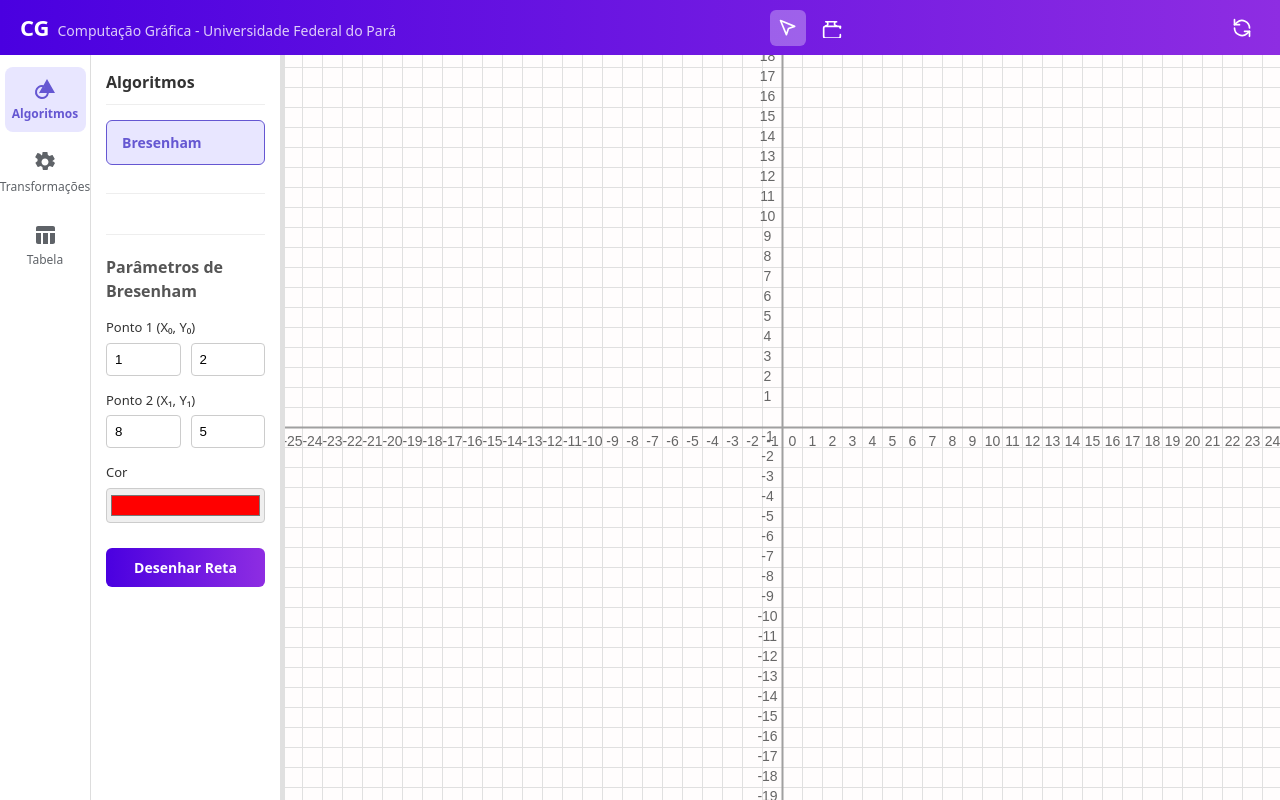
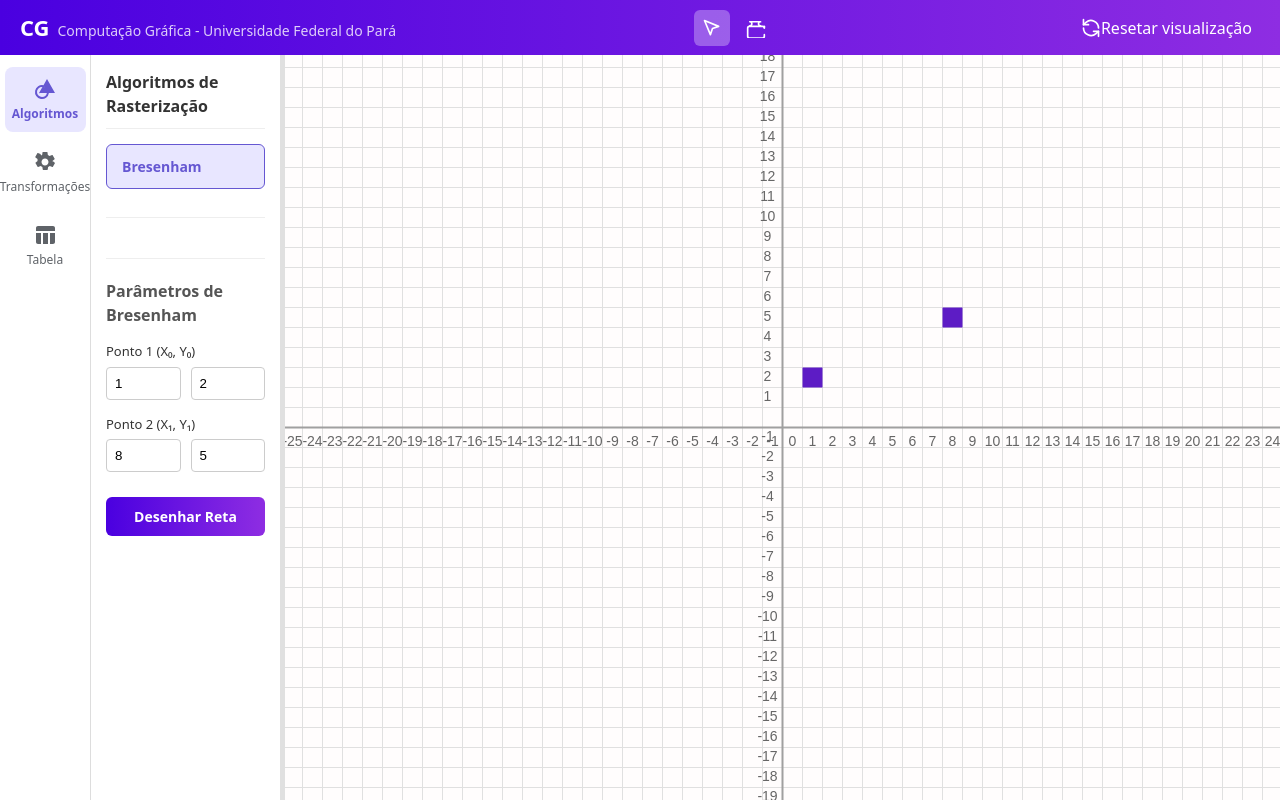
Before and after one commit to syannekaroline/computacao_grafica_pratica, a React (Vite) app in the folder cg-react-project/: page / in a window 1280 px wide. Built offline with nearby package versions, Linux system fonts and the light colour scheme.

Commit message:
feat: bresenham funcional

```diff
--- a/cg-react-project/src/App.jsx
+++ b/cg-react-project/src/App.jsx
@@ -11,19 +11,31 @@ function App() {
 
   const [sidebarWidth, setSidebarWidth] = useState(280);
   const isResizingRef = useRef(false);
+  const [drawnObjects, setDrawnObjects] = useState([]);
 
   // --- Seção de Pontos da Tabela ---
   const [points, setPoints] = useState([]);
 
   // add no commit de add dos parametros do bresenham
    const [parameters, setParameters] = useState({
-    bresenham: { p1: { x: 1, y: 2 }, p2: { x: 8, y: 5 }, color: '#FF0000' },
+    bresenham: { p1: { x: 1, y: 2 }, p2: { x: 8, y: 5 }},
      // Futuramente, outros algoritmos virão aqui
     });
     // Por enquanto, esta função não fará nada, mas é necessária para os inputs
     const handleParameterChange = (algorithm, paramName, value) => {
-        console.log("Parâmetro alterado:", { algorithm, paramName, value });
+      setParameters(prevParams => ({
+      ...prevParams,
+      [algorithm]: {
+          ...prevParams[algorithm],
+          [paramName]: value,
+        },
+      }));
     };
+
+  // --- NOVA FUNÇÃO DE RESET ---
+  const handleReset = () => {
+    setDrawnObjects([]);
+  };
 
   const handleMouseDown = (e) => { e.preventDefault(); isResizingRef.current = true; };
   const handleMouseMove = useCallback((e) => {
@@ -33,6 +45,19 @@ function App() {
     }
   }, []);
   const handleMouseUp = useCallback(() => { isResizingRef.current = false; }, []);
+
+  //bresenham
+  const handleDrawAlgorithm = () => {
+  if (selectedAlgorithm === 'bresenham') {
+    const newObject = {
+        id: `bresenham-${Date.now()}`,
+        type: 'bresenham',
+        params: { ...parameters.bresenham },
+        color: '#5d1cc5', // A cor da reta final será preta
+      };
+      setDrawnObjects(prevObjects => [...prevObjects, newObject]);
+    }
+  };;
 
   useEffect(() => {
     window.addEventListener('mousemove', handleMouseMove);
@@ -53,7 +78,12 @@ function App() {
 
   return (
     <div className="app-container">
-      <TopMenu currentMode={currentMode} onModeChange={setCurrentMode} />
+      {/* Adicione a prop onReset aqui */}
+      <TopMenu
+        currentMode={currentMode}
+        onModeChange={setCurrentMode}
+        onReset={handleReset}
+      />
       <div className="main-content">
         <div style={{ width: `${sidebarWidth}px`, flexShrink: 0, backgroundColor: '#fff' }}>
           <Sidebar
@@ -67,11 +97,17 @@ function App() {
             onSelectAlgorithm={setSelectedAlgorithm}
             parameters={parameters}
             onParameterChange={handleParameterChange}
+            onDrawAlgorithm={handleDrawAlgorithm}
           />
         </div>
         <div className="resizer" onMouseDown={handleMouseDown} />
         <div className="canvas-container">
-          <Canvas points={points} />
+          <Canvas
+          points={points}
+          parameters={parameters}
+          selectedAlgorithm={selectedAlgorithm}
+          drawnObjects={drawnObjects}
+          />
         </div>
       </div>
     </div>
--- /dev/null
+++ b/cg-react-project/src/algorithms/bresenham.js
@@ -0,0 +1,34 @@
+/**
+ * Implementa o algoritmo de Bresenham para desenhar uma linha entre dois pontos.
+ * @param {object} p1 - Ponto inicial { x, y }
+ * @param {object} p2 - Ponto final { x, y }
+ * @returns {Array<object>} - Um array de pontos { x, y } que formam a linha.
+ */
+export function calculateBresenhamLine(p1, p2) {
+  const points = [];
+  let x1 = Math.round(p1.x);
+  let y1 = Math.round(p1.y);
+  const x2 = Math.round(p2.x);
+  const y2 = Math.round(p2.y);
+
+  const dx = Math.abs(x2 - x1);
+  const dy = -Math.abs(y2 - y1);
+  const sx = x1 < x2 ? 1 : -1;
+  const sy = y1 < y2 ? 1 : -1;
+  let err = dx + dy;
+
+  while (true) {
+    points.push({ x: x1, y: y1 });
+    if (x1 === x2 && y1 === y2) break;
+    const e2 = 2 * err;
+    if (e2 >= dy) {
+      err += dy;
+      x1 += sx;
+    }
+    if (e2 <= dx) {
+      err += dx;
+      y1 += sy;
+    }
+  }
+  return points;
+}
--- a/cg-react-project/src/components/AlgorithmView/AlgorithmView.jsx
+++ b/cg-react-project/src/components/AlgorithmView/AlgorithmView.jsx
@@ -1,15 +1,18 @@
 import React from 'react';
 import './AlgorithmView.css';
 
+// CORREÇÃO: A lista de algoritmos volta a ser definida aqui dentro.
+// Isso torna o componente autossuficiente e corrige o erro.
 const algorithms = [
   { id: 'bresenham', name: 'Bresenham' },
-  // Futuramente: { id: 'circle', name: 'Círculo' },
+  // Outros algoritmos serão adicionados aqui no futuro...
 ];
 
+// A prop 'algorithms' foi removida da lista de parâmetros da função
 function AlgorithmView({ selectedAlgorithm, onSelectAlgorithm }) {
   return (
     <div className="algorithm-view-container">
-      <h3>Algoritmos</h3>
+      <h3>Algoritmos de Rasterização</h3>
       <ul className="algorithm-list">
         {algorithms.map((algo) => (
           <li key={algo.id}>
--- a/cg-react-project/src/components/Canvas/Canvas.jsx
+++ b/cg-react-project/src/components/Canvas/Canvas.jsx
@@ -1,7 +1,8 @@
 import React, { useRef, useEffect, useState } from 'react';
 import './Canvas.css';
+import { calculateBresenhamLine } from '../../algorithms/bresenham';
 
-function Canvas({ points }) {
+function Canvas({ points, parameters, selectedAlgorithm, drawnObjects }) {
   const canvasRef = useRef(null);
   const containerRef = useRef(null);
 
@@ -10,6 +11,9 @@ function Canvas({ points }) {
   const [isPanning, setIsPanning] = useState(false);
   const [lastPanPosition, setLastPanPosition] = useState({ x: 0, y: 0 });
   const [canvasSize, setCanvasSize] = useState({ width: 0, height: 0 });
+
+  // Armazena os objetos que estão sendo exibidos (e animados) no canvas.
+  const [displayObjects, setDisplayObjects] = useState([]);
 
   // Efeito para redimensionar o canvas
   useEffect(() => {
@@ -30,7 +34,51 @@ function Canvas({ points }) {
     return () => resizeObserver.disconnect();
   }, []);
 
-  // Efeito principal para desenhar TUDO
+  // Efeito para animar o desenho de novas retas e para o reset
+  useEffect(() => {
+    // Lógica de RESET: Se a lista principal de objetos for limpa,
+    // limpa também o estado de exibição do canvas.
+    if (drawnObjects.length === 0) {
+      setDisplayObjects([]);
+      return; // Interrompe a execução do efeito aqui.
+    }
+
+    // Identifica novos objetos que precisam ser animados
+    const newObjects = drawnObjects.filter(
+      (dObj) => !displayObjects.some((dispObj) => dispObj.id === dObj.id)
+    );
+
+    if (newObjects.length > 0) {
+      newObjects.forEach((obj) => {
+        if (obj.type === 'bresenham') {
+          const linePoints = calculateBresenhamLine(obj.params.p1, obj.params.p2);
+          const animatedObj = { ...obj, points: [] };
+
+          // Adiciona o objeto ao estado de display para que a animação comece
+          setDisplayObjects((prev) => [...prev, animatedObj]);
+
+          let i = 0;
+          const intervalId = setInterval(() => {
+            if (i < linePoints.length) {
+              // Atualiza o objeto específico com o próximo ponto da linha
+              setDisplayObjects((prev) =>
+                prev.map((d) =>
+                  d.id === obj.id
+                    ? { ...d, points: linePoints.slice(0, i + 1) }
+                    : d
+                )
+              );
+              i++;
+            } else {
+              clearInterval(intervalId);
+            }
+          }, 100); // Você pode alterar este valor (em ms) para controlar a velocidade
+        }
+      });
+    }
+  }, [drawnObjects]); // Este efeito executa quando `drawnObjects` é atualizado
+
+  // Efeito principal de desenho (renderização)
   useEffect(() => {
     const canvas = canvasRef.current;
     if (!canvas.width || !canvas.height) return;
@@ -96,20 +144,35 @@ function Canvas({ points }) {
     for (let y = Math.floor(view.bottom); y < view.top; y += gridSize) {
       if (y !== 0) context.fillText(y, -15 / zoom, -(y + 0.5));
     }
-
-    // MUDANÇA: Adiciona o número 0 perto da origem
     context.fillText('0', 0.5, 15 / zoom);
-
     context.restore();
 
-    // --- CÓDIGO DE DESENHO DOS PONTOS ---
+    // --- CÓDIGO DE DESENHO DOS PONTOS DA TABELA ---
     context.fillStyle = '#5d1cc5ff';
     points.forEach(point => {
       context.fillRect(point.x, point.y, 1, 1);
     });
 
+    // --- CÓDIGO DE DESENHO DOS PONTOS INICIAIS DE BRESENHAM ---
+    if (selectedAlgorithm === 'bresenham' && parameters.bresenham) {
+      const { p1, p2 } = parameters.bresenham;
+      context.fillStyle = '#5d1cc5ff';
+      context.fillRect(p1.x, p1.y, 1, 1);
+      context.fillRect(p2.x, p2.y, 1, 1);
+    }
+
+    // --- DESENHA OS PONTOS DOS OBJETOS EM ANIMAÇÃO ---
+    displayObjects.forEach(obj => {
+      if (obj.type === 'bresenham' && obj.points) {
+        context.fillStyle = obj.color;
+        obj.points.forEach(point => {
+          context.fillRect(point.x, point.y, 1, 1);
+        });
+      }
+    });
+
     context.restore();
-  }, [zoom, panOffset, points, canvasSize]);
+  }, [zoom, panOffset, points, canvasSize, parameters, selectedAlgorithm, displayObjects]);
 
   const handleMouseDown = (e) => {
     setIsPanning(true);
--- a/cg-react-project/src/components/ParameterPanels/Bresenham/BresenhamPanel.jsx
+++ b/cg-react-project/src/components/ParameterPanels/Bresenham/BresenhamPanel.jsx
@@ -1,7 +1,7 @@
 import React from 'react';
 import './BresenhamPanel.css';
 
-function BresenhamPanel({ parameters, onParameterChange }) {
+function BresenhamPanel({ parameters, onParameterChange, onDrawAlgorithm }) {
   // Por enquanto, as funções de 'onChange' apenas chamam a função
   // principal, sem a lógica complexa.
   return (
@@ -14,12 +14,12 @@ function BresenhamPanel({ parameters, onParameterChange }) {
           <input
             type="number"
             value={parameters.p1.x}
-            onChange={(e) => onParameterChange('bresenham', 'p1', { ...parameters.p1, x: e.target.value })}
+            onChange={(e) => onParameterChange('bresenham', 'p1', { ...parameters.p1, x: parseFloat(e.target.value) || 0 })}
           />
           <input
             type="number"
             value={parameters.p1.y}
-            onChange={(e) => onParameterChange('bresenham', 'p1', { ...parameters.p1, y: e.target.value })}
+            onChange={(e) => onParameterChange('bresenham', 'p1', { ...parameters.p1, y: parseFloat(e.target.value) || 0 })}
           />
         </div>
       </div>
@@ -30,27 +30,17 @@ function BresenhamPanel({ parameters, onParameterChange }) {
           <input
             type="number"
             value={parameters.p2.x}
-            onChange={(e) => onParameterChange('bresenham', 'p2', { ...parameters.p2, x: e.target.value })}
+            onChange={(e) => onParameterChange('bresenham', 'p2', { ...parameters.p2, x: parseFloat(e.target.value) || 0 })}
           />
           <input
             type="number"
             value={parameters.p2.y}
-            onChange={(e) => onParameterChange('bresenham', 'p2', { ...parameters.p2, y: e.target.value })}
+            onChange={(e) => onParameterChange('bresenham', 'p2', { ...parameters.p2, y: parseFloat(e.target.value) || 0 })}
           />
         </div>
       </div>
 
-      <div className="param-group">
-        <label htmlFor="bresenham-color">Cor</label>
-        <input
-          type="color"
-          id="bresenham-color"
-          value={parameters.color}
-          onChange={(e) => onParameterChange('bresenham', 'color', e.target.value)}
-        />
-      </div>
-
-      <button className="run-button">Desenhar Reta</button>
+      <button className="run-button" onClick={onDrawAlgorithm}>Desenhar Reta</button>
     </div>
   );
 }
--- a/cg-react-project/src/components/TopMenu/TopMenu.jsx
+++ b/cg-react-project/src/components/TopMenu/TopMenu.jsx
@@ -26,7 +26,8 @@ const ResetIcon = () => (
 );
 
 
-function TopMenu({ currentMode, onModeChange }) {
+// Receba onReset como propriedade
+function TopMenu({ currentMode, onModeChange, onReset }) {
   return (
     <header className="top-menu-container">
       <div className="menu-title">
@@ -52,8 +53,10 @@ function TopMenu({ currentMode, onModeChange }) {
       </div>
 
       <div className="action-group">
-        <button className="tool-button" title="Resetar Visualização">
+        {/* Adicione o onClick ao botão */}
+        <button className="tool-button" title="Resetar Visualização" onClick={onReset}>
           <ResetIcon />
+          <span>Resetar visualização</span>
         </button>
       </div>
     </header>
```
Also changed, not shown: cg-react-project/src/components/Sidebar/SidebarPanel.jsx (+8 -2 lines).
